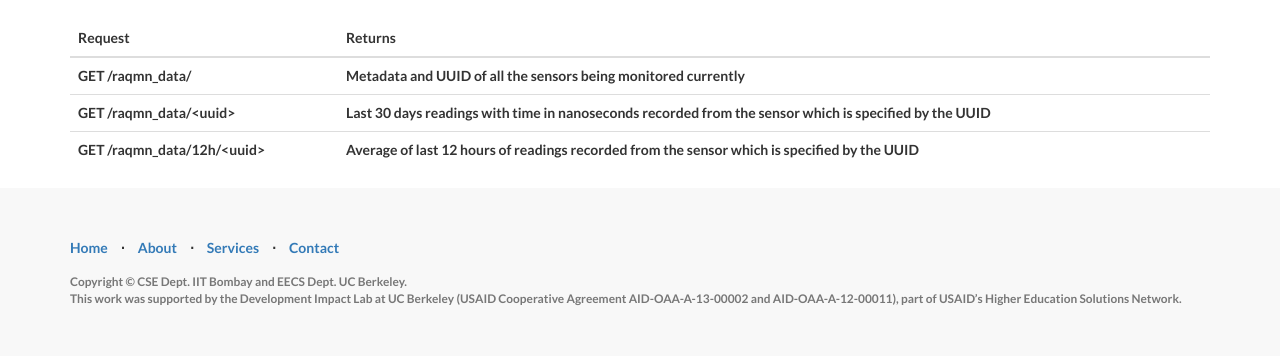
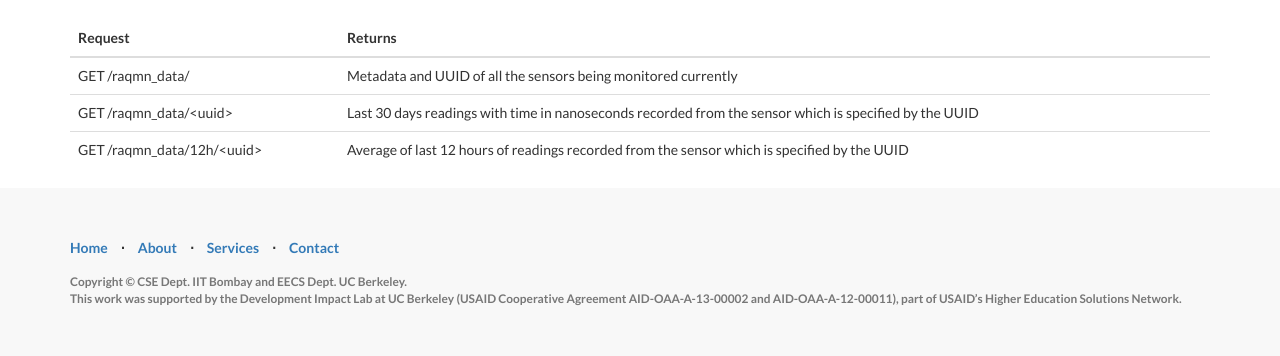
Before and after one commit to shankari/Real-Time-Air-Quality-Sensoring-Network, a Django app: page /raqmn_data/api_specs/ in a window 1280 px wide. Shown: the part 52-408 px from the top of the page. Run offline with Django 3.2, Linux system fonts and the light colour scheme; some libraries are stand-ins or nearby versions.

Commit message:
Modified website and improved design features

```diff
--- a/air_quality_monitoring/raqmn/raqmn_data/templates/index/index.html
+++ b/air_quality_monitoring/raqmn/raqmn_data/templates/index/index.html
@@ -128,7 +128,7 @@
                     <hr class="section-heading-spacer">
                     <div class="clearfix"></div>
                     <h2 class="section-heading">Publicising the data<br>through Twitter Feed</h2>
-                    <p class="lead">We are publicising the data collected from the SAFAR Project through <a target="_blank" href="http://www.psdcovers.com/">twitter</a> feed! You can follow us and get regular updates on air quality. We are now only in Mumbai but soon expand to Delhi and Pune.</p>
+                    <p class="lead">We are publicising the data collected from the SAFAR Project through <a target="_blank" href="https://twitter.com/raqmniitb">twitter</a> feed! You can follow us and get regular updates on air quality. We are now only in Mumbai but soon expand to Delhi and Pune.</p>
                 </div>
                 <div class="col-lg-5 col-sm-pull-6 col-sm-6">
                     <img class="img-responsive" src="{% static 'img/twitter.png' %}" alt="">
--- a/air_quality_monitoring/raqmn/static/css/landing-page.css
+++ b/air_quality_monitoring/raqmn/static/css/landing-page.css
@@ -168,3 +168,7 @@ footer {
 p.copyright {
     margin: 15px 0 0;
 }
+
+td{
+    font-weight: 400;
+}
```
